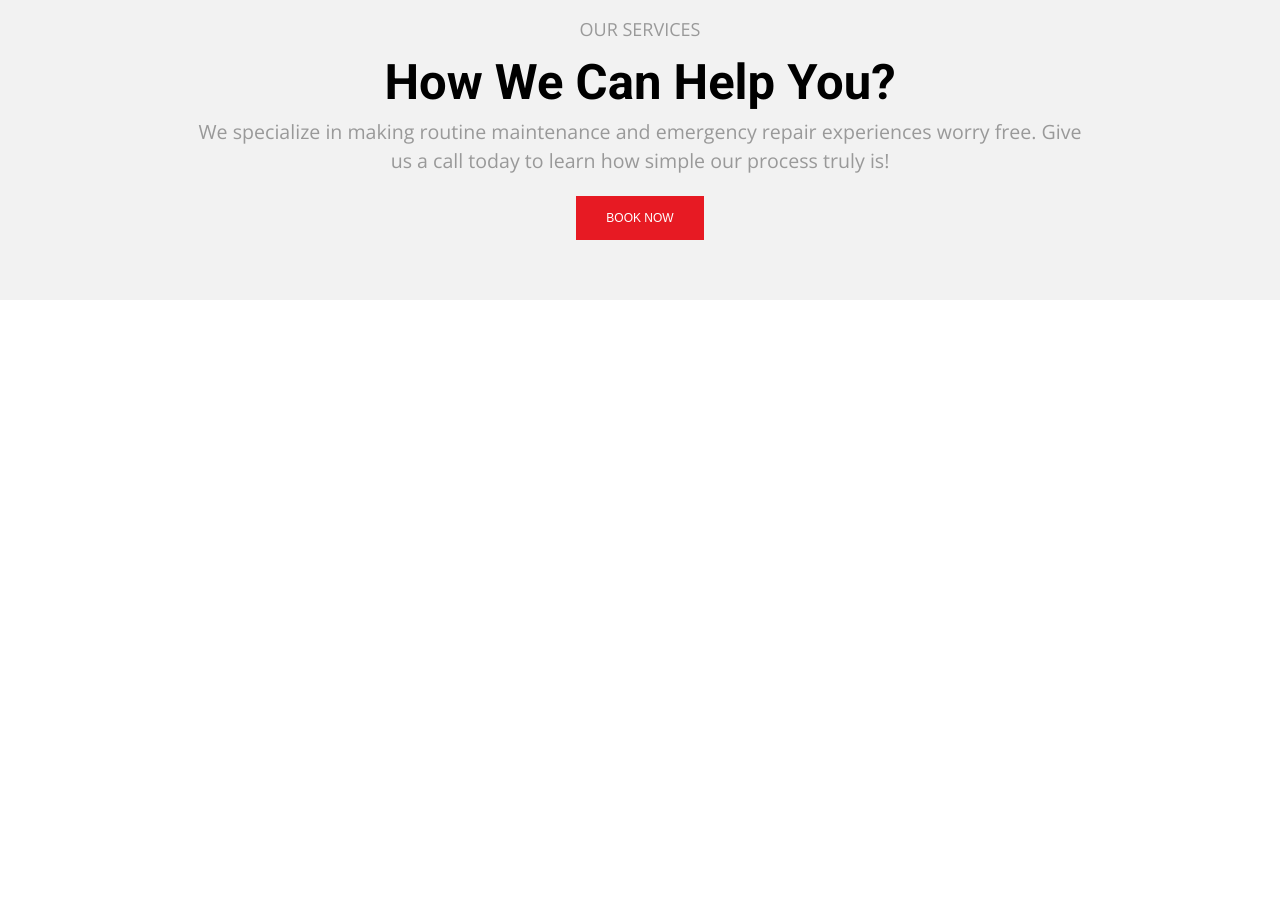
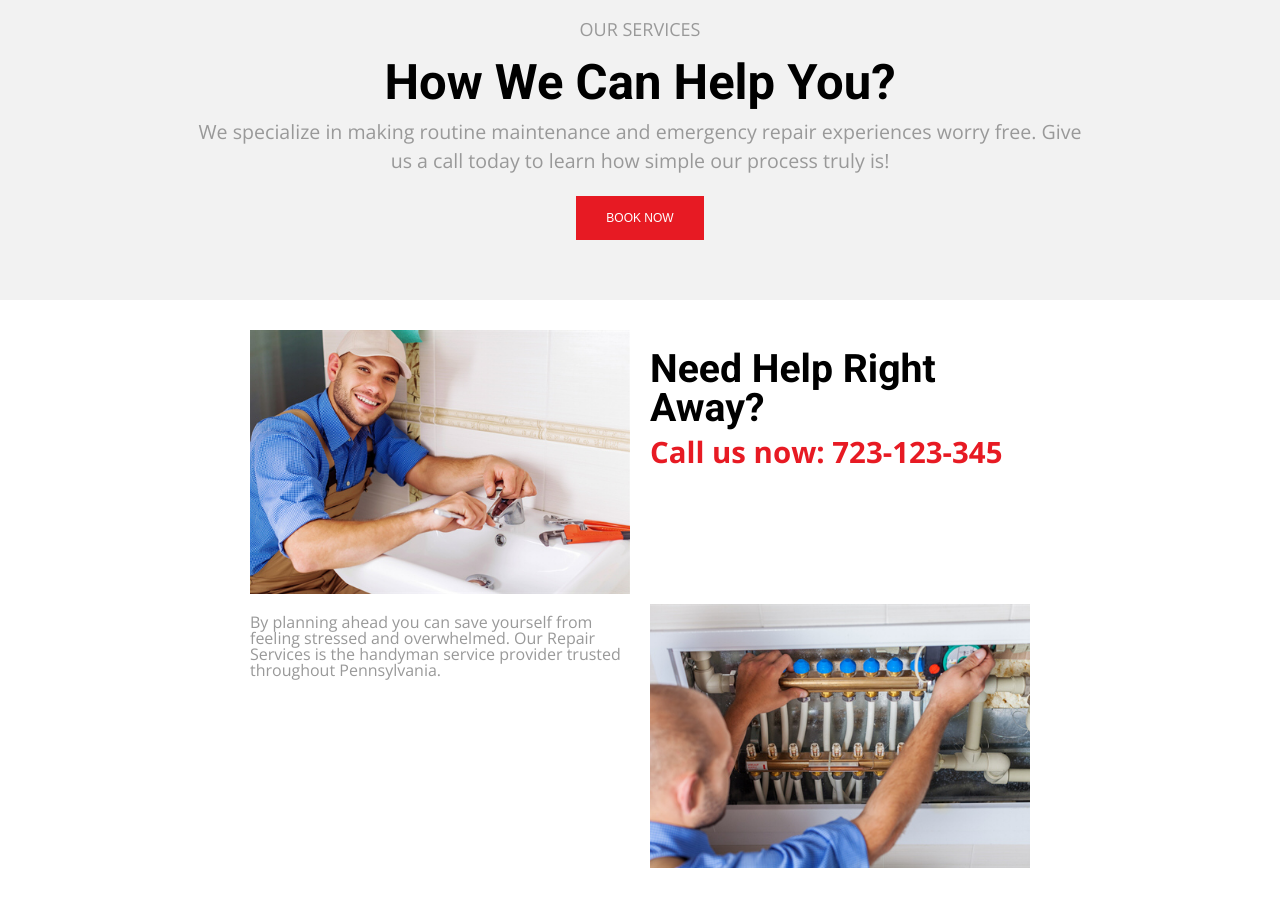
Before and after one commit to JeanLuca999/Repair-Services-Website-Template, a plain HTML site: page index.html in a window 1280 px wide. Shown: the part 706-1604 px from the top of the page. Before the commit the page ends 1006 px from the top, so only its background shows below. Drawn offline with nearby package versions, Linux system fonts and the light colour scheme.

Commit message:
grid-section one

```diff
--- a/css/styles.css
+++ b/css/styles.css
@@ -172,7 +172,7 @@ h1 strong {
 }
 
 .section-one {
-    padding: 40px 0;
+    padding: 40px 10px;
     background-color: #f2f2f2;
     text-align: center;
 }
@@ -219,6 +219,42 @@ h1 strong {
     background-color: var(--primary-color);
     border: 0;
     margin: 20px 0;
+}
+
+.section-contact {
+    display: grid;
+    grid-template-columns: minmax(200px,400px);
+    grid-template-rows: 400px auto auto 400px;
+    row-gap: 10px;
+    padding: 30px 0;
+    justify-content: center;
+}
+
+.section-contact div {
+    padding: 0 10px;
+}
+
+.section-contact div img {
+    width: 100%;
+    height: 100%;
+    object-position: center;
+    object-fit: cover;
+}
+
+.section-contact div p {
+    font-size: 16px;
+    margin: 10px 0;
+    color: var(--gray-color);
+}
+
+.section-contact div a {
+    text-decoration: none;
+}
+
+.section-contact div h3 {
+    font-size: 2.1rem;
+    font-weight: bold;
+    color: var(--primary-color);
 }
 
 @media screen and (min-width:600px) {
@@ -277,4 +313,28 @@ h1 strong {
         margin: 0 auto;
     }
 
+    .section-contact div:nth-child(1) {
+        grid-area: photo1;
+    }
+
+    .section-contact div:nth-child(2) {
+        grid-area: paragraph;
+    }
+
+    .section-contact div:nth-child(3) {
+        grid-area: contact-div;
+    }
+
+    .section-contact div:nth-child(4) {
+        grid-area: photo2;
+    }
+
+    .section-contact {
+        justify-content: center;
+        grid-template-columns: minmax(200px,400px) minmax(200px,400px);
+        grid-template-rows: 1fr 1fr;
+
+        grid-template-areas: "photo1 contact-div"
+                             "paragraph photo2";
+    }
 }
--- a/index.html
+++ b/index.html
@@ -58,6 +58,24 @@
             <p>We specialize in making routine maintenance and emergency repair experiences worry free. Give us a call today to learn how simple our process truly is!</p>
             <button class="button-red">Book Now</button>
         </section>
+
+        <section class="section-contact" id="contact">
+            <div>
+                <img src="./images/repair-service01.jpg" alt="Repair Service">
+            </div>
+            <div>
+                <p>By planning ahead you can save yourself from feeling stressed and overwhelmed. Our Repair Services is the handyman service provider trusted throughout Pennsylvania.</p>
+            </div>
+            <div>
+                <h2 class="h2 small-text">Need Help Right Away?</h2>
+                <a href="tel:000">
+                    <h3>Call us now: 723-123-345 </h3>
+                </a>
+            </div>
+            <div>
+                <img src="./images/repair-service02.jpg" alt="Repair Services">
+            </div>
+        </section>
     </main>
     <footer>
 
```
Also changed, not shown: images/repair-service01.jpg (added), images/repair-service02.jpg (added).
